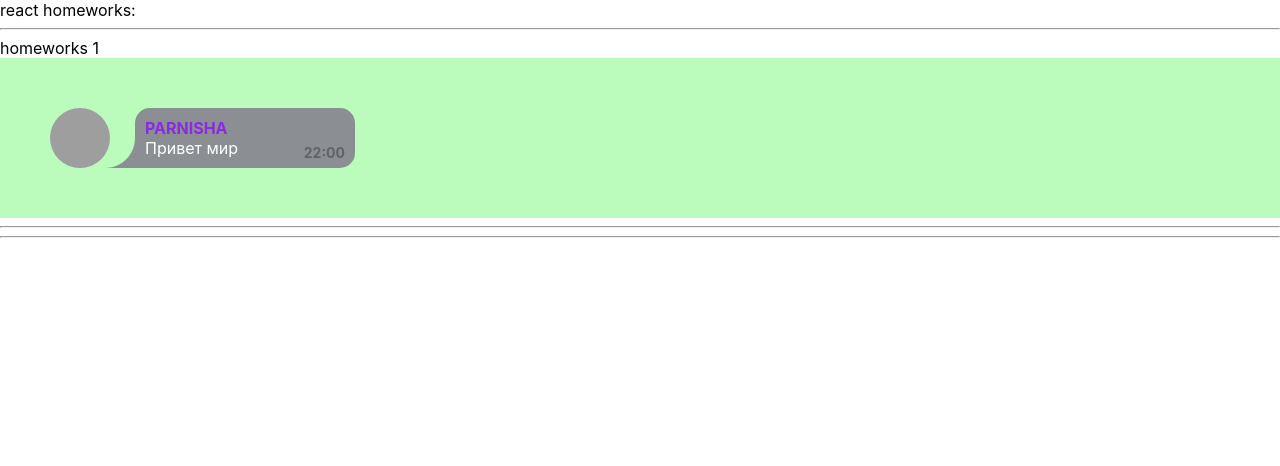
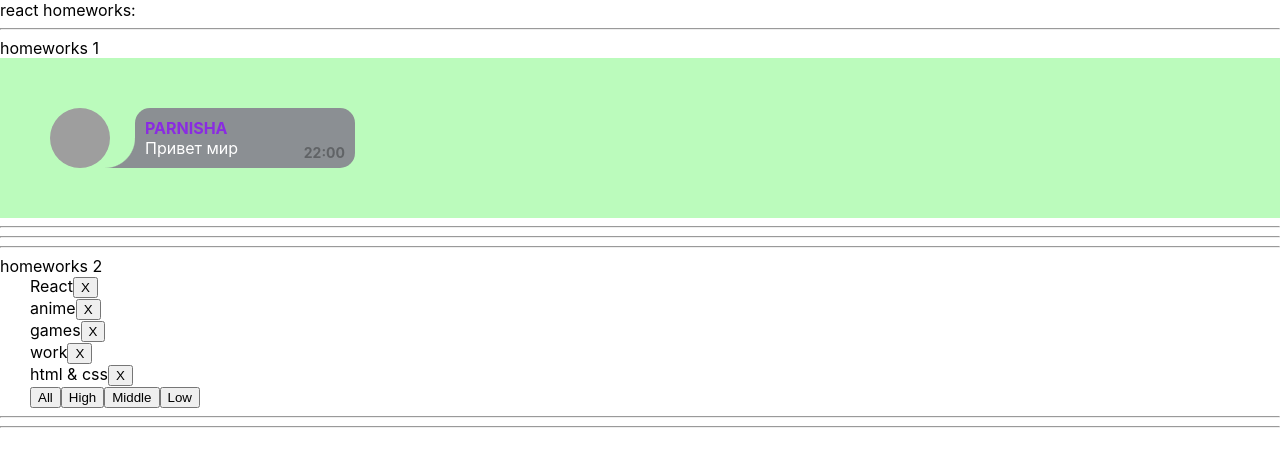
Before and after one commit to parnishaboss/homeworks, a React (Create React App) app: page / in a window 1280 px wide. Shown: the top 466 px of the page. Built offline with nearby package versions, Linux system fonts and the light colour scheme; grey boxes are pictures that could not be loaded.

Commit message:
second homework

```diff
--- a/src/p1-main/m1-ui/u1-app/App.tsx
+++ b/src/p1-main/m1-ui/u1-app/App.tsx
@@ -1,13 +1,14 @@
 import React from 'react'
 import s from './App.module.css'
 import HW1 from '../../../p2-homeworks/h1/HW1'
+import HW2 from '../../../p2-homeworks/h2/HW2';
 
 function App() {
     return (
         <div className={s.App}>
             <div>react homeworks:</div>
             <HW1/>
-            {/*<HW2/>*/}
+            <HW2/>
             {/*<HW3/>*/}
             {/*<HW4/>*/}
             {/*<HW5/>*/}
--- a/src/p2-homeworks/h2/Affair.tsx
+++ b/src/p2-homeworks/h2/Affair.tsx
@@ -1,18 +1,16 @@
 import React from 'react'
+import {AffairType} from './HW2';
 
 type AffairPropsType = {
-    // key не нужно типизировать
-    affair: any // need to fix any
-    deleteAffairCallback: any // need to fix any
+    affair:AffairType
+    deleteAffairCallback: (id:number) => void
 }
 
 function Affair(props: AffairPropsType) {
-    const deleteCallback = () => {}// need to fix
-
+    const deleteCallback = () => {props.deleteAffairCallback(props.affair._id)}// need to fix
     return (
-        <div>
-            // show some text
-
+        <div >
+            {props.affair.name}
             <button onClick={deleteCallback}>X</button>
         </div>
     )
--- a/src/p2-homeworks/h2/Affairs.module.css
+++ b/src/p2-homeworks/h2/Affairs.module.css
@@ -1,3 +1,3 @@
-.someClass {
-
+.affairs {
+    margin-left: 30px;
 }
--- a/src/p2-homeworks/h2/Affairs.tsx
+++ b/src/p2-homeworks/h2/Affairs.tsx
@@ -1,29 +1,40 @@
 import React from 'react'
 import Affair from './Affair'
-import {AffairType} from './HW2'
+import {AffairType, FilterType} from './HW2'
+import classes from './Affairs.module.css';
 
-type AffairsPropsType = { // need to fix any
-    data: any
-    setFilter: any
-    deleteAffairCallback: any
+type AffairsPropsType = {
+    data: AffairType[]
+    setFilter: (filter:FilterType) => void
+    deleteAffairCallback: (id: number) => void
 }
 
 function Affairs(props: AffairsPropsType) {
     const mappedAffairs = props.data.map((a: AffairType) => (
-        <Affair // should work
-            key={a._id} // кеи ОБЯЗАТЕЛЬНЫ в 99% - так что лучше их писать всегда при создании компонент в мапе
+        <Affair
+            key={a._id}
             affair={a}
             deleteAffairCallback={props.deleteAffairCallback}
         />
+
+
     ))
 
-    const setAll = () => {} // need to fix
-    const setHigh = () => {}
-    const setMiddle = () => {}
-    const setLow = () => {}
+    const setAll = () => {
+        props.setFilter('all')
+    }
+    const setHigh = () => {
+        props.setFilter('high')
+    }
+    const setMiddle = () => {
+        props.setFilter('middle')
+    }
+    const setLow = () => {
+        props.setFilter('low')
+    }
 
     return (
-        <div>
+        <div className={classes.affairs}>
 
             {mappedAffairs}
 
--- a/src/p2-homeworks/h2/HW2.tsx
+++ b/src/p2-homeworks/h2/HW2.tsx
@@ -1,13 +1,15 @@
 import React, {useState} from 'react'
 import Affairs from './Affairs'
 
-// types
-export type AffairPriorityType = any // need to fix any
-export type AffairType = any // need to fix any
+export type AffairPriorityType = 'high' | 'low' | 'middle'
+export type AffairType = {
+    _id: number
+    name: string
+    priority: AffairPriorityType
+}
 export type FilterType = 'all' | AffairPriorityType
 
-// constants
-const defaultAffairs: any = [ // need to fix any
+const defaultAffairs: AffairType[] = [
     {_id: 1, name: 'React', priority: 'high'},
     {_id: 2, name: 'anime', priority: 'low'},
     {_id: 3, name: 'games', priority: 'low'},
@@ -15,21 +17,20 @@
     {_id: 5, name: 'html & css', priority: 'middle'},
 ]
 
-// pure helper functions
-export const filterAffairs = (affairs: any, filter: any): any => { // need to fix any
+export const filterAffairs = (affairs: AffairType[], filter: FilterType):AffairType[] => {
     if (filter === 'all') return affairs
-    else return // need to fix
+    else return affairs.filter(a => a.priority === filter)
 }
-export const deleteAffair = (affairs: any, _id: any): any => { // need to fix any
-    return // need to fix
+export const deleteAffair = (affairs: AffairType[], _id: number): AffairType[] => {
+    return affairs.filter(a => a._id !== _id)
 }
 
 function HW2() {
-    const [affairs, setAffairs] = useState<any>(defaultAffairs) // need to fix any
+    const [affairs, setAffairs] = useState<AffairType[]>(defaultAffairs)
     const [filter, setFilter] = useState<FilterType>('all')
 
     const filteredAffairs = filterAffairs(affairs, filter)
-    const deleteAffairCallback = (_id: any) => setAffairs(deleteAffair(affairs, _id)) // need to fix any
+    const deleteAffairCallback = (_id: number) => setAffairs(deleteAffair(affairs, _id))
 
     return (
         <div>
```
